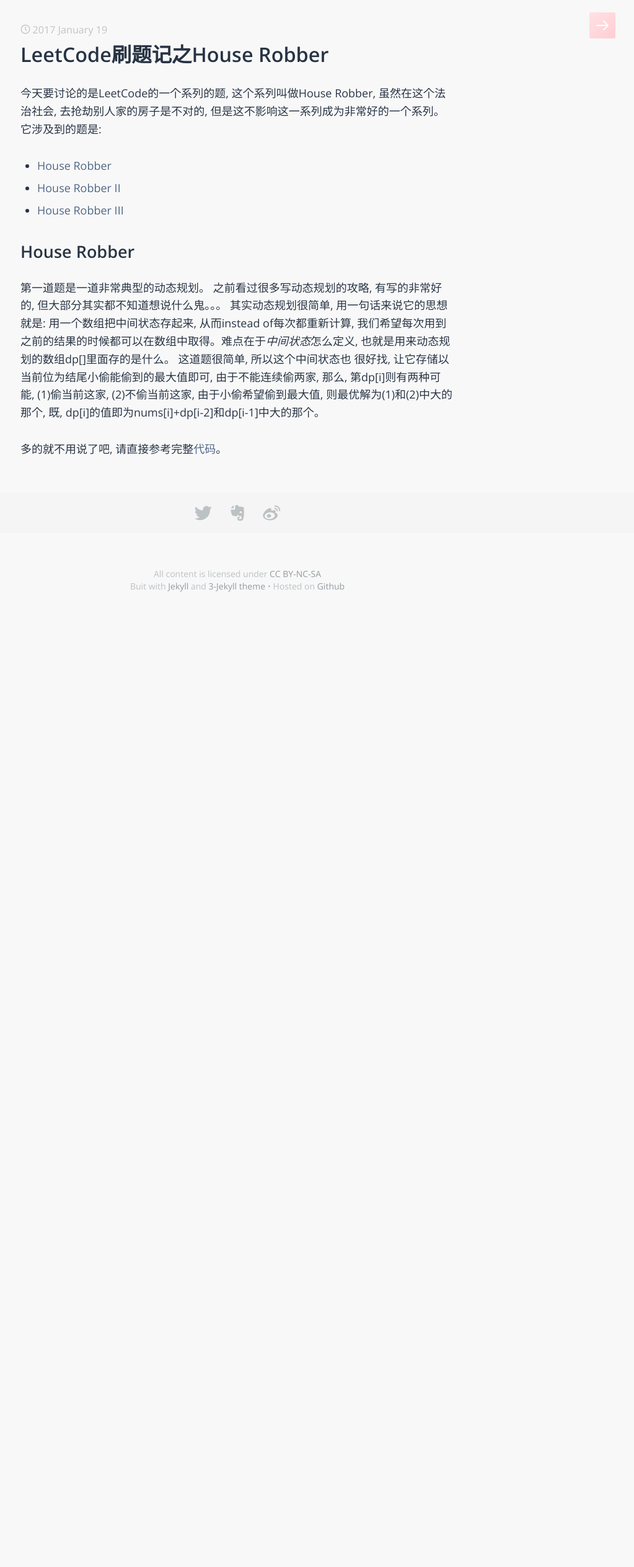
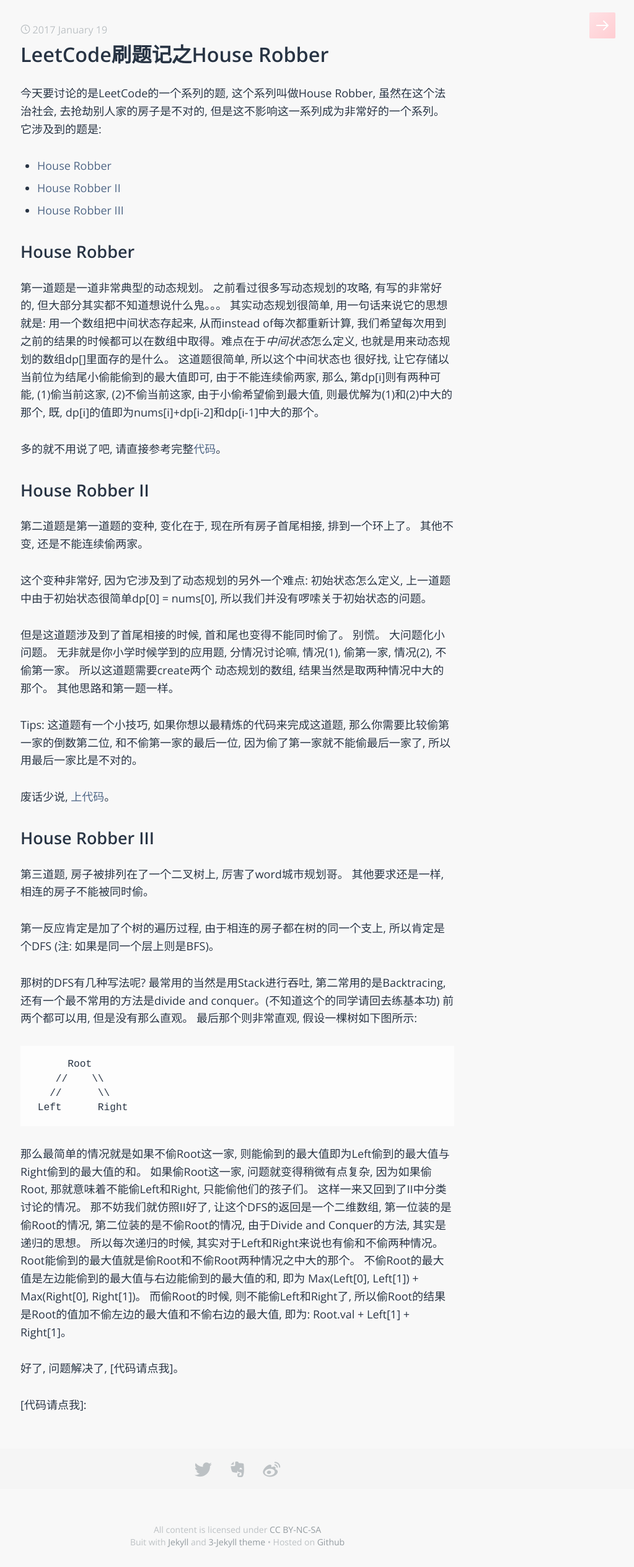
Before and after one commit to sophiesongge/sophiesongge.github.io, a Jekyll site: the page built from _posts/2017-01-19-house-robber.markdown, in a window 1280 px wide. Shown: the whole page at 62% size, without its empty margins (257-1280 px from the left). Built offline with Jekyll 4.4.1, drawn with Linux system fonts in a browser that asks for light colours; some web fonts are replaced.

Commit message:
finish house robber

```diff
--- a/_posts/2017-01-19-house-robber.markdown
+++ b/_posts/2017-01-19-house-robber.markdown
@@ -23,7 +23,40 @@
 多的就不用说了吧, 请直接参考完整[代码]。
 
 
+House Robber II
+===============
 
+第二道题是第一道题的变种, 变化在于, 现在所有房子首尾相接, 排到一个环上了。 其他不变, 还是不能连续偷两家。
+
+这个变种非常好, 因为它涉及到了动态规划的另外一个难点: 初始状态怎么定义, 上一道题中由于初始状态很简单dp\[0\] = nums\[0\], 所以我们并没有啰嗦关于初始状态的问题。
+
+但是这道题涉及到了首尾相接的时候, 首和尾也变得不能同时偷了。 别慌。 大问题化小问题。 无非就是你小学时候学到的应用题, 分情况讨论嘛, 情况(1), 偷第一家, 情况(2), 不偷第一家。 所以这道题需要create两个
+动态规划的数组, 结果当然是取两种情况中大的那个。 其他思路和第一题一样。
+
+Tips: 这道题有一个小技巧, 如果你想以最精炼的代码来完成这道题, 那么你需要比较偷第一家的倒数第二位, 和不偷第一家的最后一位, 因为偷了第一家就不能偷最后一家了, 所以用最后一家比是不对的。
+
+废话少说, [上代码]。
+
+House Robber III
+================
+
+第三道题, 房子被排列在了一个二叉树上, 厉害了word城市规划哥。 其他要求还是一样, 相连的房子不能被同时偷。
+
+第一反应肯定是加了个树的遍历过程, 由于相连的房子都在树的同一个支上, 所以肯定是个DFS (注: 如果是同一个层上则是BFS)。
+
+那树的DFS有几种写法呢? 最常用的当然是用Stack进行吞吐, 第二常用的是Backtracing, 还有一个最不常用的方法是divide and conquer。(不知道这个的同学请回去练基本功) 前两个都可以用, 但是没有那么直观。 最后那个则非常直观, 假设一棵树如下图所示:
+
+          Root
+        //    \\
+       //      \\
+     Left      Right
+
+那么最简单的情况就是如果不偷Root这一家, 则能偷到的最大值即为Left偷到的最大值与Right偷到的最大值的和。 如果偷Root这一家, 问题就变得稍微有点复杂, 因为如果偷Root, 那就意味着不能偷Left和Right, 只能偷他们的孩子们。
+这样一来又回到了II中分类讨论的情况。 那不妨我们就仿照II好了, 让这个DFS的返回是一个二维数组, 第一位装的是偷Root的情况, 第二位装的是不偷Root的情况, 由于Divide and Conquer的方法, 其实是递归的思想。 所以每次递归的时候,
+其实对于Left和Right来说也有偷和不偷两种情况。 Root能偷到的最大值就是偷Root和不偷Root两种情况之中大的那个。 不偷Root的最大值是左边能偷到的最大值与右边能偷到的最大值的和, 即为 Max(Left\[0\], Left\[1\]) + Max(Right\[0\], Right\[1\])。
+而偷Root的时候, 则不能偷Left和Right了, 所以偷Root的结果是Root的值加不偷左边的最大值和不偷右边的最大值, 即为: Root.val + Left\[1\] + Right\[1\]。
+
+好了, 问题解决了, [代码请点我]。
 
 
 
@@ -31,3 +64,5 @@
 [House Robber II]: https://leetcode.com/problems/house-robber-ii
 [House Robber III]: https://leetcode.com/problems/house-robber-iii/
 [代码]: https://github.com/sophiesongge/LeetCode/blob/master/src/HouseRobber.java
+[上代码]: https://github.com/sophiesongge/LeetCode/blob/master/src/HouseRobberII.java
+[代码请点我]:
```
